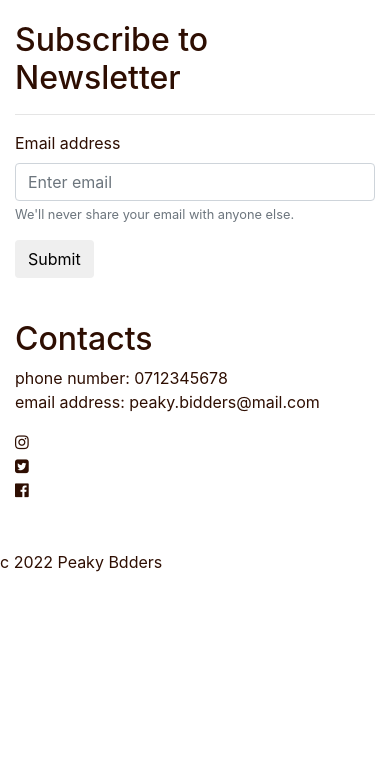
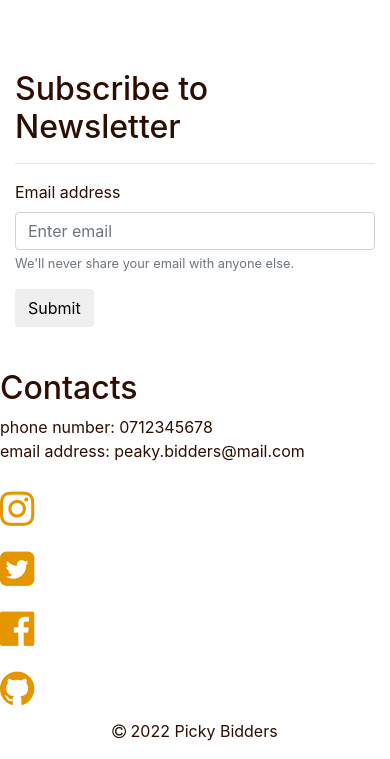
Before and after one commit to Martin023/peaky-bidders, a Flask app: page / in a window 390 px wide. Shown: the part 2358-3117 px from the top of the page. Before the commit the page ends 2930 px from the top, so only its background shows below. Run offline with Flask 2, Linux system fonts and the light colour scheme; some libraries are stand-ins or nearby versions.

Commit message:
Update index

```diff
--- a/app/__init__.py
+++ b/app/__init__.py
@@ -10,7 +10,7 @@ app.config['SECRET_KEY'] = 'ed96823c766c274dc3bd19e0'
 app.config['UPLOADED_PHOTOS_DEST'] = 'app/static/photos'
 bcrypt = Bcrypt(app)
 login_manager = LoginManager(app)
-login_manager.login_view = "login_page"
+login_manager.login_view = "login"
 login_manager.login_message_category = "info"
 
 bootstrap = Bootstrap(app)
--- a/app/static/main.css
+++ b/app/static/main.css
@@ -144,3 +144,14 @@ nav{
 .strong{
   color:#581908
 }
+
+.icons {
+  color:#e59500;
+  font-size: 40px;
+}
+.categories a{
+  text-decoration: none;
+}
+.categories a :hover{
+  color:#fff;
+}
--- a/app/templates/index.html
+++ b/app/templates/index.html
@@ -62,15 +62,7 @@
       <div class="container pb-5">
         <div class="row">
           <div class="col-md-5 poll" style="margin-top:5vh;height:50vh">
-                <script type="text/javascript">
-                    (function(d,s,id,u){
-                      if (d.getElementById(id)) return;
-                      var js, sjs = d.getElementsByTagName(s)[0],
-                          t = Math.floor(new Date().getTime() / 1000000);
-                      js=d.createElement(s); js.id=id; js.async=1; js.src=u+'?'+t;
-                      sjs.parentNode.insertBefore(js, sjs);
-                    }(document, 'script', 'os-widget-jssdk', 'https://www.opinionstage.com/assets/loader.js'));
-                    </script><div id="os-widget-1005652" class="os_poll" data-path="/polls/2841620" data-of="victoria-makena" data-opinionstage-widget="91ebd997-6c96-4e06-9b0d-6ee4f647536b"></div>
+            <img src="https://media.istockphoto.com/photos/non-fungible-token-crypto-currency-regulation-lawyer-technology-picture-id1322440587?b=1&k=20&m=1322440587&s=170667a&w=0&h=ICF-dsAQclMU53nUdu9aQGRdZzD5vN0Rs8bAdM1SQik=">
 
             </div>
             <div class="col-md-7" style="margin-top: 5vh;">
@@ -138,7 +130,21 @@
 
                   </div>
 
-                <div class="subscribe" style="margin-top: 5vh;">
+
+            </div>
+        </div>
+        </div>
+    </section>
+
+    <section>
+      <div class="row">
+        <div class="col-md-5">
+          {% block form  %}
+          {%include 'poll.html'%}
+           {%endblock%}
+        </div>
+        <div class="col-md-7">
+          <div class="subscribe container-fluid" style="margin-top: 5vh;">
             <h2> Subscribe to Newsletter</h2>
             <hr>
         <form>
@@ -155,25 +161,32 @@
                 <p>phone number: 0712345678 <br>
                 email address: peaky.bidders@mail.com <br>
               </p>
-                      <div class="row">
-                        <div class="col-md-4"><i class="fa fa-instagram" aria-hidden="true"></i></div>
-                        <div class="col-md-4"><i class="fa fa-twitter-square" aria-hidden="true"></i></div>
-                        <div class="col-md-4"><i class="fa fa-facebook-official" aria-hidden="true"></i></div>
+              <div class="row icons">
+                <div class="col-md-3"><i class="fa fa-instagram" aria-hidden="true"></i></div>
+                <div class="col-md-3"><i class="fa fa-twitter-square" aria-hidden="true"></i></div>
+                <div class="col-md-3"><i class="fa fa-facebook-official" aria-hidden="true"></i></div>
+                <div class="col-md-3"><i class="fa fa-github" aria-hidden="true"></i></div>
+
               </div>
 
 
 
               </div>
         </div>
+      </div>
 
       </div>
-        </div>
-        </div>
+
+
+
     </section>
+    <section>
       <footer>
 
-      <p>c 2022 Peaky Bdders</p>
+        <p align="center"><i class="fa fa-copyright" aria-hidden="true"></i> 2022 Picky Bidders</p>
       </footer>
+
+    </section>
 
 
 
--- /dev/null
+++ b/app/templates/poll.html
@@ -0,0 +1,17 @@
+
+{%block form%}
+    <div class="container">
+        <script type="text/javascript">
+            (function(d,s,id,u){
+              if (d.getElementById(id)) return;
+              var js, sjs = d.getElementsByTagName(s)[0],
+                  t = Math.floor(new Date().getTime() / 1000000);
+              js=d.createElement(s); js.id=id; js.async=1; js.src=u+'?'+t;
+              sjs.parentNode.insertBefore(js, sjs);
+            }(document, 'script', 'os-widget-jssdk', 'https://www.opinionstage.com/assets/loader.js'));
+            </script><div id="os-widget-1005652" class="os_poll" data-path="/polls/2841620" data-of="victoria-makena" data-opinionstage-widget="91ebd997-6c96-4e06-9b0d-6ee4f647536b"></div>
+
+
+    </div>
+
+{%endblock%}
--- a/app/views.py
+++ b/app/views.py
@@ -1,10 +1,11 @@
+from hashlib import new
 import os
 import secrets
 from PIL import Image
 from flask import render_template, url_for, flash, redirect, request
 from app import app, db, bcrypt
-from app.forms import RegistrationForm, LoginForm, UpdateAccountForm, ItemsForm
-from app.models import User, Item
+from app.forms import RegistrationForm, LoginForm, UpdateAccountForm, ItemsForm,BidForm
+from app.models import User, Item,Bids
 from flask_login import login_user, current_user, logout_user, login_required
 
 
@@ -89,7 +90,7 @@ def account():
 
 @app.route("/admin", methods=['GET', 'POST'])
 def admin_page():
-
+    # item=Item.query.filter_by(id=id).first()
     form = ItemsForm()
     if form.validate_on_submit():
         if form.picture.data:
@@ -100,7 +101,7 @@ def admin_page():
         db.session.commit()
 
         return redirect(url_for('cars'))
-    return render_template('admin.html', form=form)
+    return render_template('admin.html', form=form, item=item)
 
 
 # FUNCTIONALITY
@@ -160,6 +161,28 @@ def furniture():
 
 
 @app.route("/bid", methods=['GET', 'POST'])
+@login_required
 def bid():
-    bid
-    return render_template('bid-now.html')
+
+    bidform=BidForm()
+    user=User.query.filter_by(id=current_user.id).first()
+
+    item = Item.query.filter_by(id=id).first()
+
+    if user is None:
+
+        return redirect(url_for('login'))
+
+    if bidform.validate_on_submit():
+
+        # price=bidform.price.data
+
+        new_bid= Bids(price=bidform.price.data)
+
+        db.session.add(new_bid)
+        db.session.commit()
+
+        return redirect(url_for('bid'))
+
+
+    return render_template('bid-now.html',user=user ,item=item, new_bid=new_bid)
```
Also changed, not shown: app/templates/admin.html (+1 -9 lines), app/templates/bid-now.html (+9 -12 lines), app/bidders.db. Lines whose indentation alone changed are shown as unchanged.
